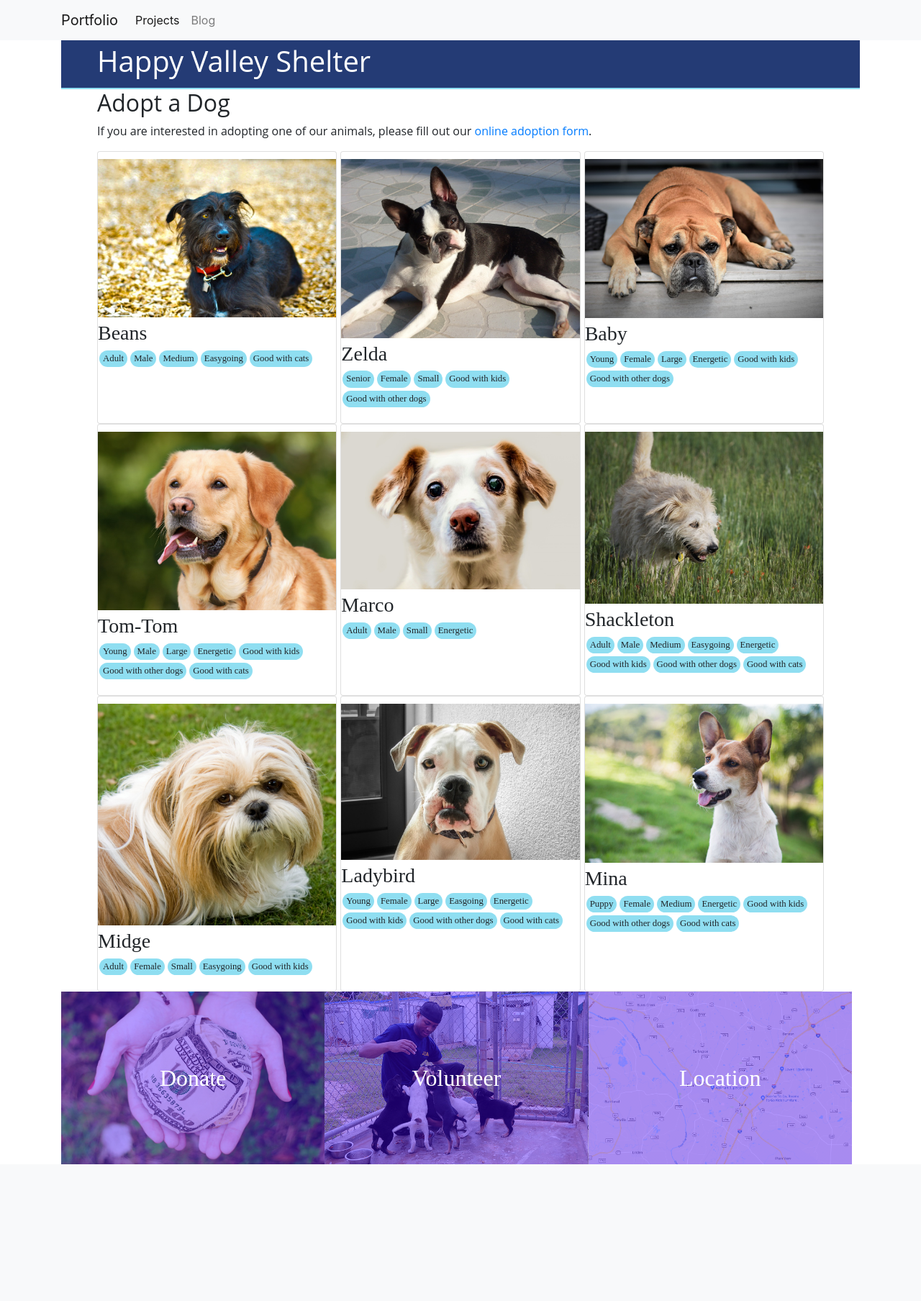
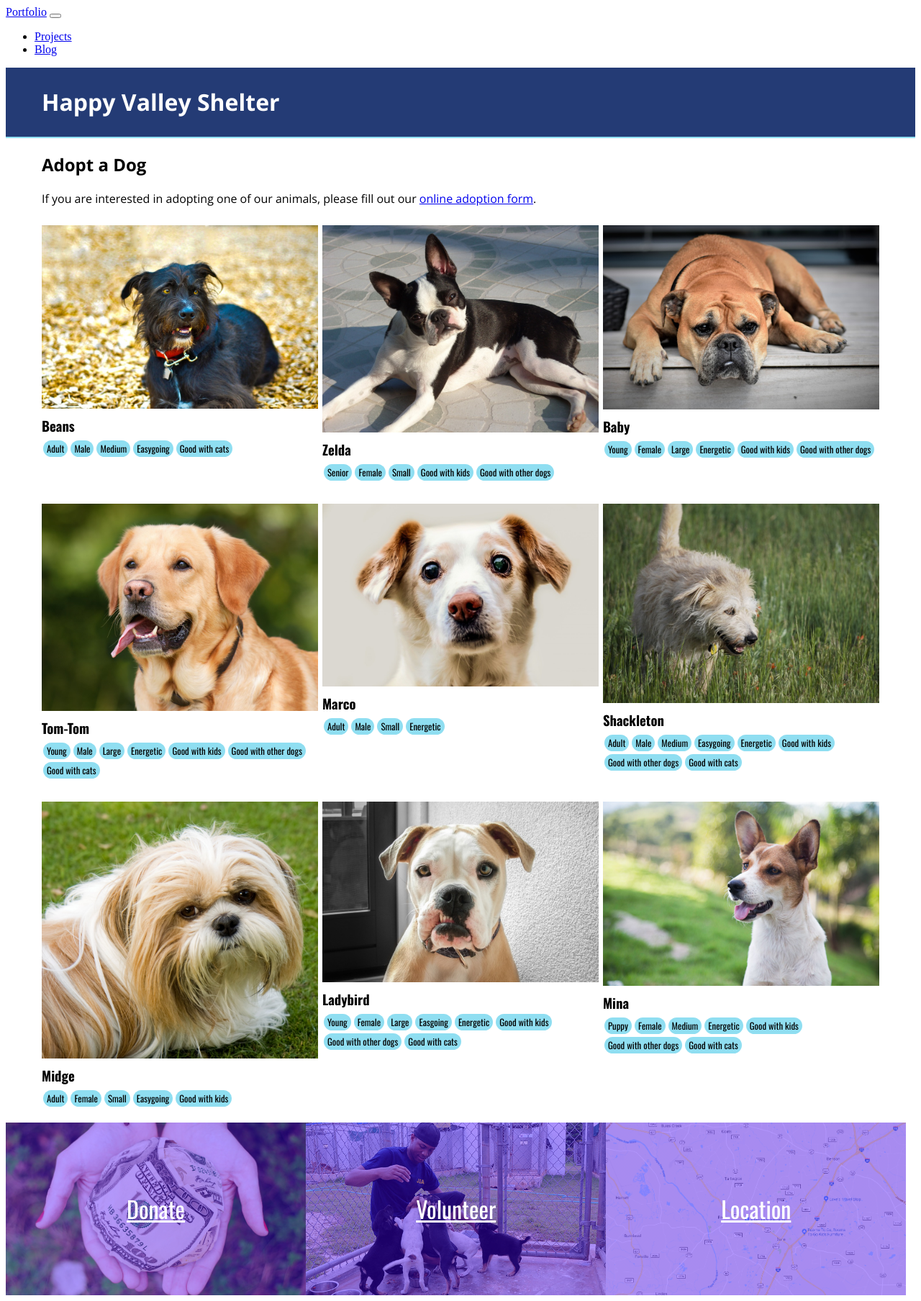
Before and after one commit to gillie1022/mysite, a Django app: page /projects/dog_adoption in a window 1280 px wide. Shown: the whole page at 72% size. Before the commit the page ends 1618 px from the top, so only its background shows below. Run offline with Django 3.2, Linux system fonts and the light colour scheme; parts of the project's set-up code (start-up, migrations or seed data) failed here and were passed over; some libraries are stand-ins or nearby versions.

Commit message:
removed bootstrap from base.html. Need to add my own styling

```diff
--- a/static/projects/calculator/styles.css
+++ b/static/projects/calculator/styles.css
@@ -1,7 +1,7 @@
 .calculator {
   display: flex;
   flex-wrap: wrap;
-  width: 100%;
+  width: 50%;
   justify-content: space-between;
   margin: auto;
   background-color: lightgray;
--- a/templates/base.html
+++ b/templates/base.html
@@ -5,7 +5,7 @@
 <head>
     <meta charset="UTF-8">
     <meta name="viewport" content="width=device-width, initial-scale=1.0">
-    <link rel="stylesheet" href="https://stackpath.bootstrapcdn.com/bootstrap/4.1.3/css/bootstrap.min.css" integrity="sha384-MCw98/SFnGE8fJT3GXwEOngsV7Zt27NXFoaoApmYm81iuXoPkFOJwJ8ERdknLPMO" crossorigin="anonymous">
+    <!-- <link rel="stylesheet" href="https://stackpath.bootstrapcdn.com/bootstrap/4.1.3/css/bootstrap.min.css" integrity="sha384-MCw98/SFnGE8fJT3GXwEOngsV7Zt27NXFoaoApmYm81iuXoPkFOJwJ8ERdknLPMO" crossorigin="anonymous"> -->
     {% block scripts %}{% endblock %}
     {% block styles %}{% endblock %}
     <title>Dave Gillie Portfolio</title>
--- a/templates/mysite/projects/dog_adoption.html
+++ b/templates/mysite/projects/dog_adoption.html
@@ -1,6 +1,10 @@
 {% extends 'base.html' %}
 {% load static %}
 {% block styles %}
+<link
+      href="https://fonts.googleapis.com/css?family=Open+Sans:400,700|Oswald:400,700"
+      rel="stylesheet"
+    />
 <link rel="stylesheet" href="{% static 'projects/dog_adoption/styles.css' %}">
 {% endblock %}
 {% block content %}
```
